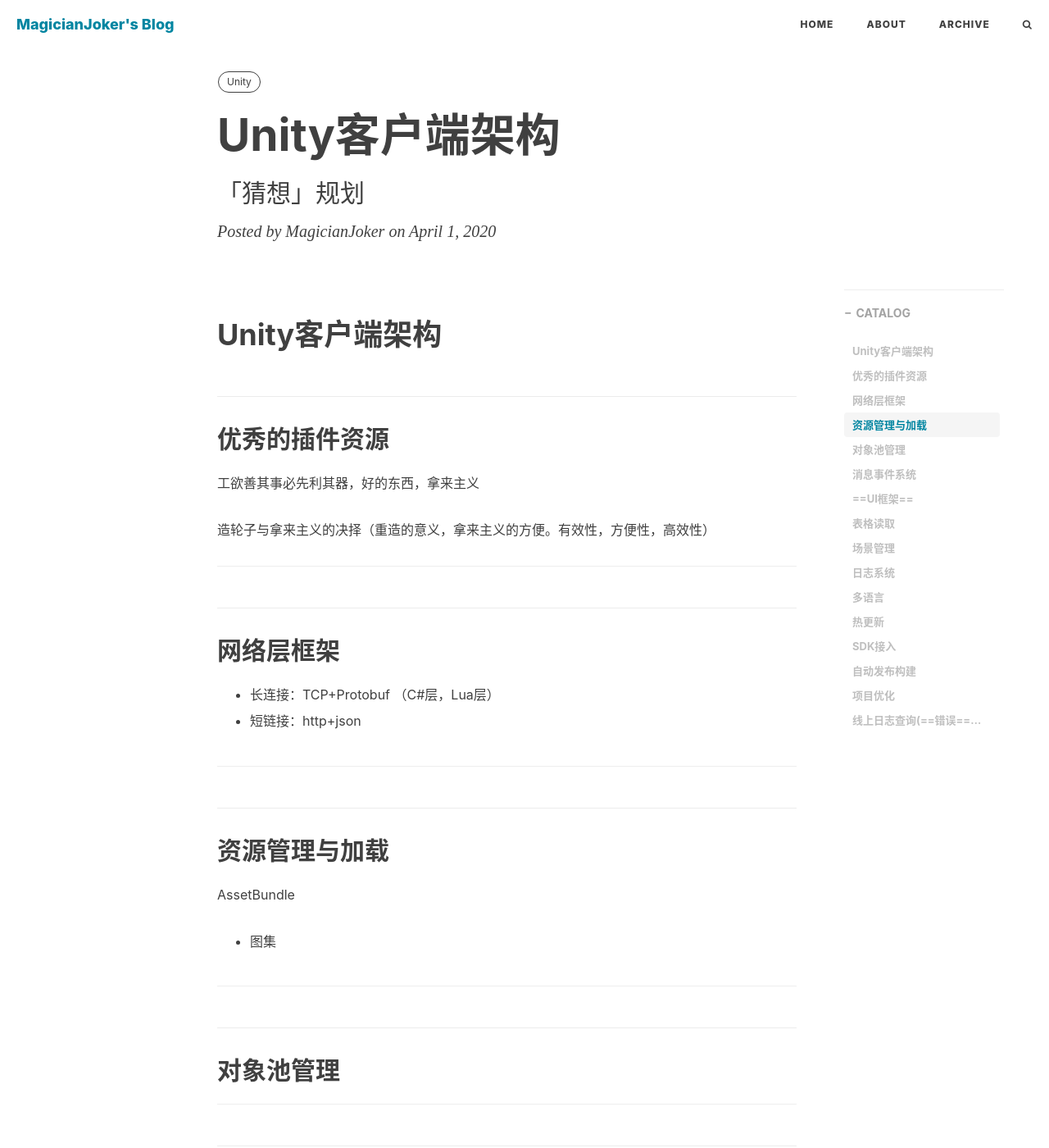
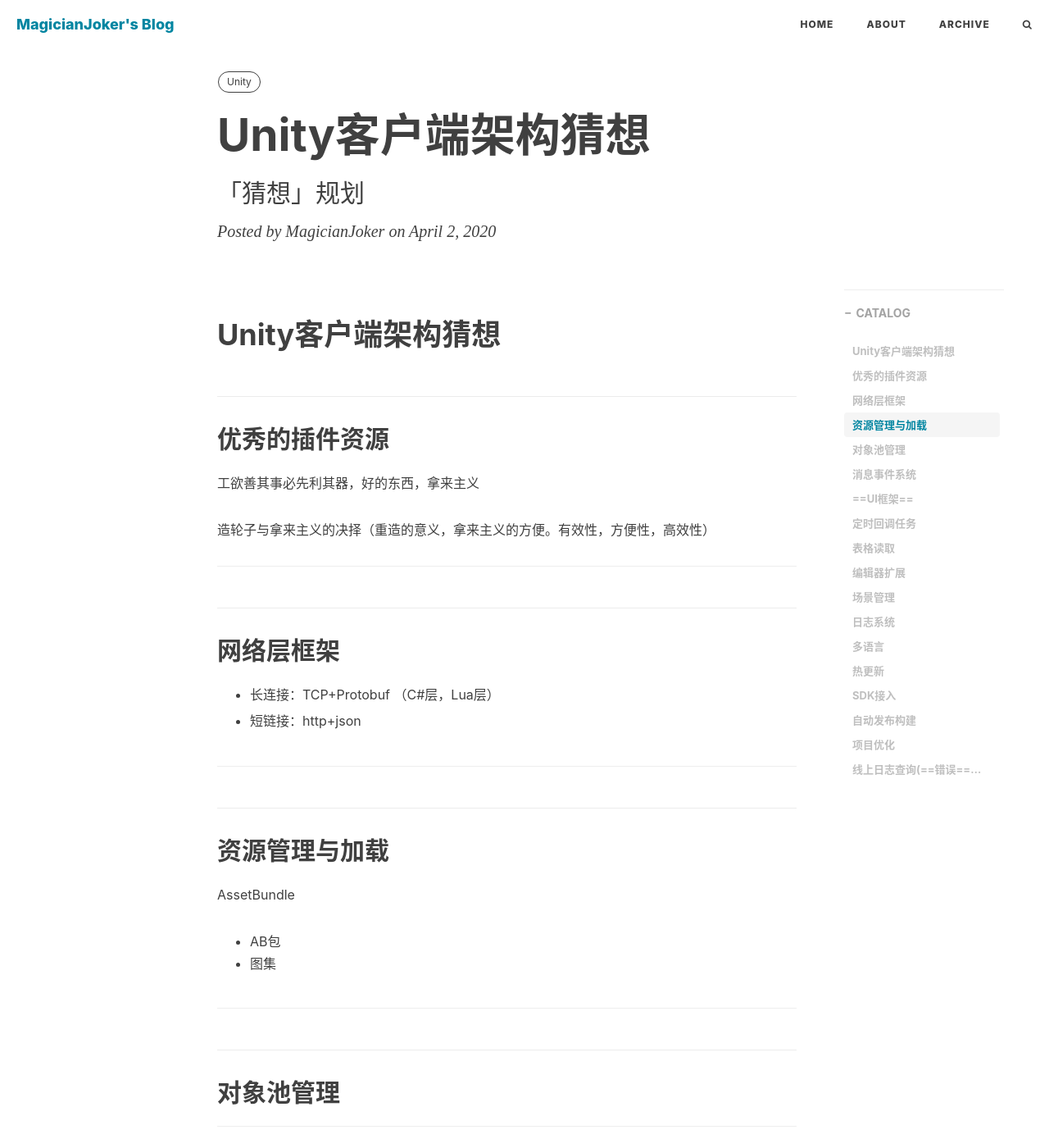
Before and after one commit to MagicianJoker/magicianjoker.github.io, a Jekyll site: the page built from _posts/2020-04-02-Unity客户端架构猜想.md, in a window 1280 px wide and 1400 px high. Shown: the whole window at 82% size. Built offline with Jekyll 4.4.1, drawn with Linux system fonts in a browser that asks for light colours; nearby versions of some CDN libraries; comment, search, counter and statistics services are not loaded; some of the changed text lies outside the part shown.

Commit message:
RePlanning Post

```diff
--- a/_posts/2020-04-01-Unity客户端架构猜想规划.md
+++ b/_posts/2020-04-02-Unity客户端架构猜想.md
@@ -1,5 +1,5 @@
 ---
-title: "Unity客户端架构"
+title: "Unity客户端架构猜想"
 subtitle: "「猜想」规划"
 layout: post
 author: "MagicianJoker"
@@ -8,7 +8,7 @@
   - Unity
 ---
 
-# Unity客户端架构
+# Unity客户端架构猜想
 
 ## 优秀的插件资源
 
@@ -34,8 +34,8 @@
 
 AssetBundle
 
+- AB包
 - 图集
-
 
 
 ---
@@ -45,8 +45,6 @@
 
 
 ---
-
-
 
 ## 消息事件系统
 
@@ -69,6 +67,8 @@
 - 常用的界面模型展示模块
 
 
+---
+## 定时回调任务
 
 
 ---
@@ -79,6 +79,10 @@
 
 自做工具导出（一键自动全部式，单文件式）
 
+
+---
+## 编辑器扩展
+大多数为非编程人员提供便利操作
 
 
 ---
@@ -122,15 +126,15 @@
 - 功能性SDK
 - 数据中心 客户端侧上报（主要在服务器端）
 
+
 ---
-
-
 
 ## 自动发布构建
 
 Jenkins
 
 
+---
 
 ## 项目优化
 
```
Also changed, not shown: other parts of _posts/2020-04-02-Unity客户端架构猜想.md (+3 -1 lines), _posts/2020-04-01-Unity客户端框架基础.md (added, +11 -0 lines).
